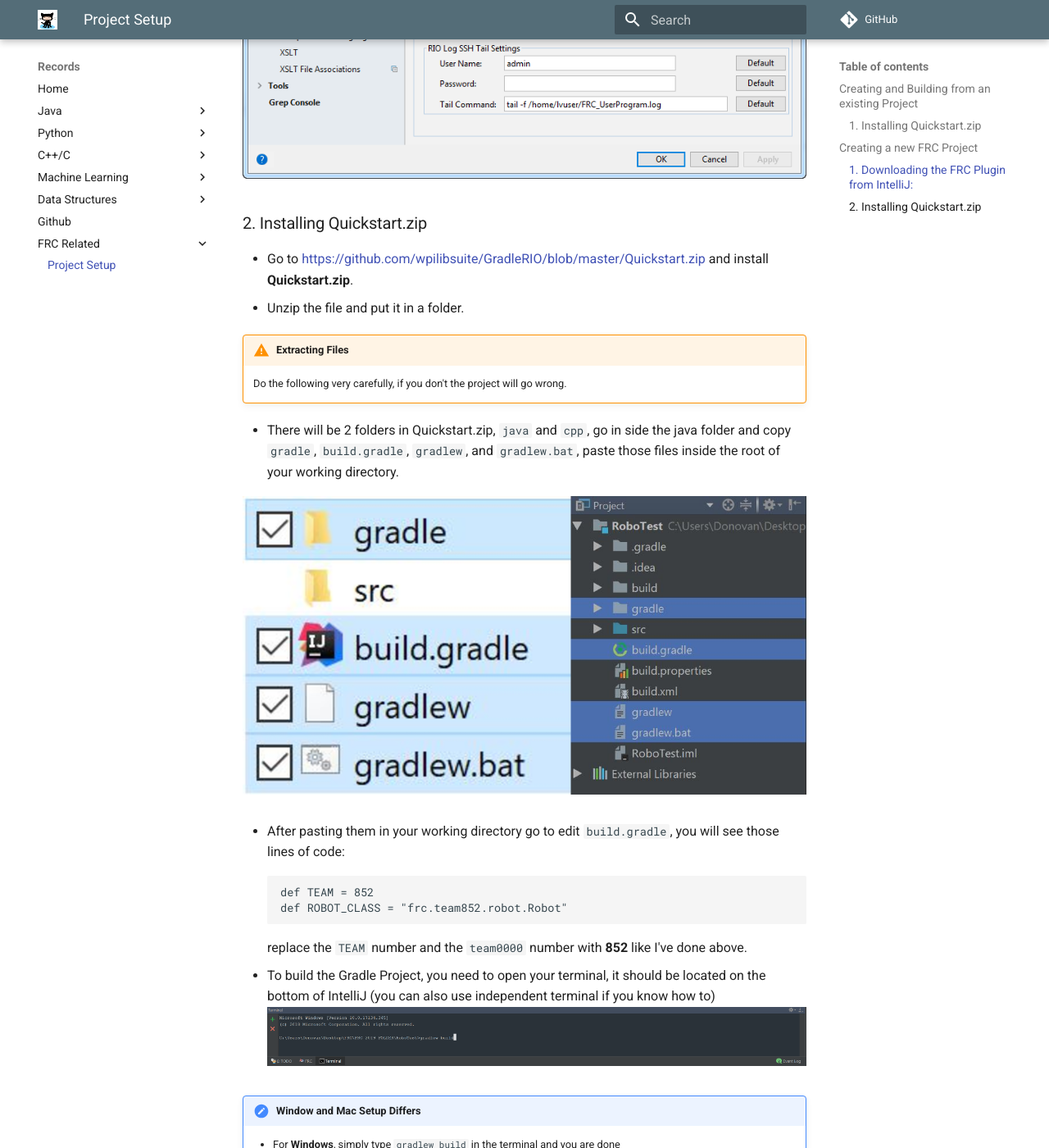
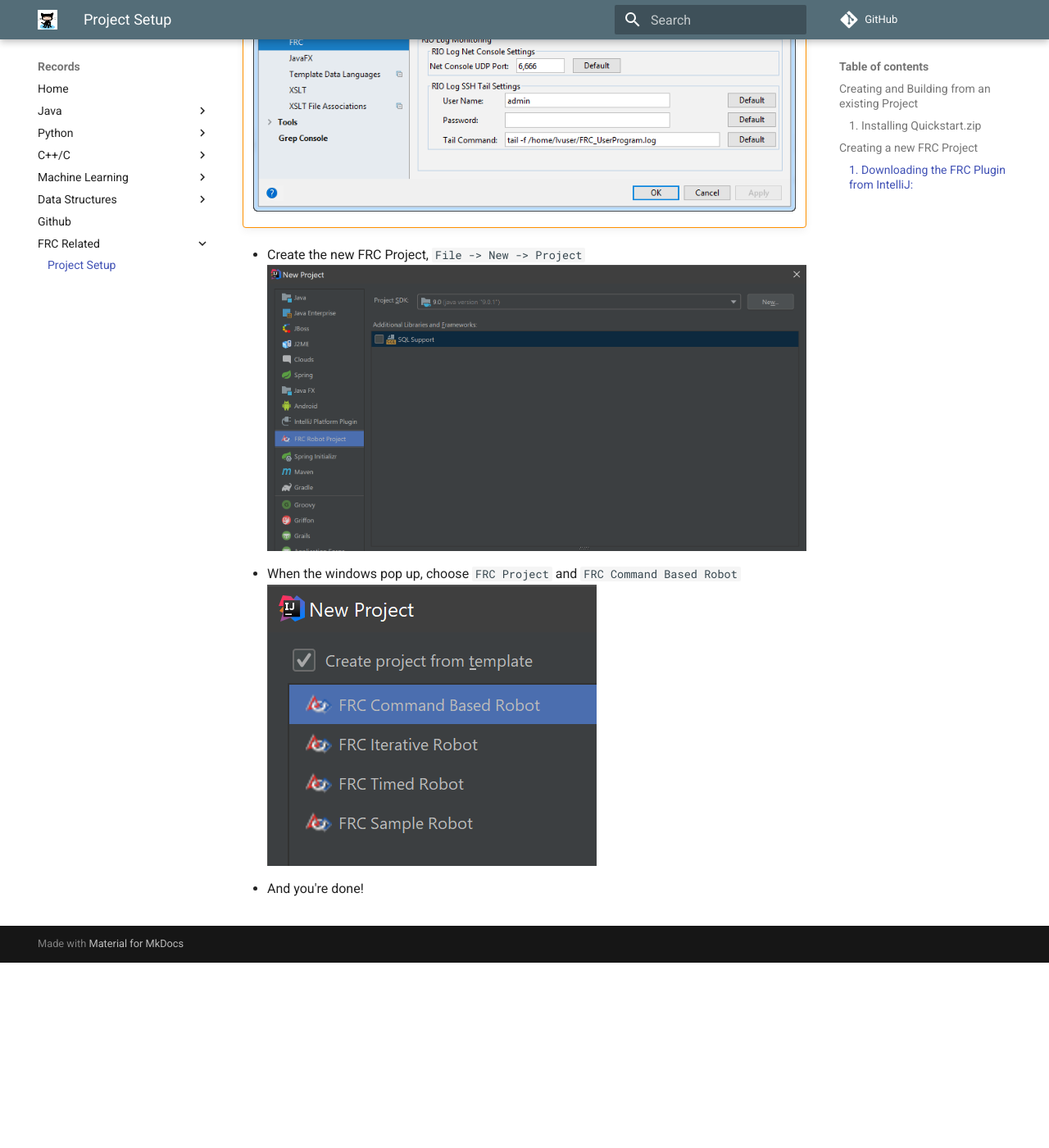
Before and after one commit to 20dzhong/20dzhong-mkdocs, an MkDocs documentation site: the page built from docs/gradleSetup.md, in a window 1280 px wide and 1400 px high, scrolled down 2097 px. Shown: the whole window at 82% size. Built offline with MkDocs 1.6.1 and Material for MkDocs 9.7.7, drawn with Linux system fonts in a browser that asks for light colours; comment, search, counter and statistics services are not loaded; after the commit the page ends 3271 px from its top, so only the background shows below that; some of the changed text lies outside the part shown.

Commit message:
changed gradlew setup to make it work

````diff
--- a/docs/gradleSetup.md
+++ b/docs/gradleSetup.md
@@ -37,38 +37,21 @@ replace the ``TEAM`` number and the ```team0000``` number with **852** like I've
 ## Creating a new FRC Project
 
 ### 1. Downloading the FRC Plugin from IntelliJ:
-* Open IntelliJ and go to ``File -> Setting -> Plugins``
-* Under the **Plugins** panel, click the ``Browse Repository``
-button and search up ``FRC`` in the search bar, and download the only option that shows up
-* Restart IntelliJ
-* Go to ``File -> Settings -> Language & Frameworks -> Schemas and DTDs -> FRC`` and set the team name to **852**
 
-![Configur Team Number](./images/frc-settings-dialog-team-number-highlighted.png)
+* UPDATE INTELLIJ TO THE LATEST VERSION, it might not work otherwise
 
-### 2. Installing Quickstart.zip
-* Go to [https://github.com/wpilibsuite/GradleRIO/blob/master/Quickstart.zip](https://github.com/wpilibsuite/GradleRIO/blob/master/Quickstart.zip) and install **Quickstart.zip**.
-* Unzip the file and put it in a folder.
+!!! warning "You can skip the following if it's not you have already downloaded the plugin"
+    * Open IntelliJ and go to ``File -> Setting -> Plugins``
+    * Under the **Plugins** panel, click the ``Browse Repository``
+    button and search up ``FRC`` in the search bar, and download the only option that shows up
+    * Restart IntelliJ
+    * Go to ``File -> Settings -> Language & Frameworks -> Schemas and DTDs -> FRC`` and set the team name to **852**
 
-!!! warning "Extracting Files"
-    Do the following very carefully, if you don't the project will go wrong.
+    ![Configur Team Number](./images/frc-settings-dialog-team-number-highlighted.png)
 
-* There will be 2 folders in Quickstart.zip, ``java`` and ``cpp``, go in side the java folder and copy ``gradle``, ``build.gradle``, ``gradlew``, and ``gradlew.bat``, paste those files
-inside the root of your working directory.
+* Create the new FRC Project, ``File -> New -> Project``
+![FRC Project](./images/frc_project.PNG)
+* When the windows pop up, choose ``FRC Project`` and ``FRC Command Based Robot``
+![FRC Project](./images/command_base_create.PNG)
 
-![Example](./images/project_view.png)
-
-* After pasting them in your working directory go to edit ``build.gradle``, you will see those lines of code:
-```
-def TEAM = 852
-def ROBOT_CLASS = "frc.team852.robot.Robot"
-```
-replace the ``TEAM`` number and the ```team0000``` number with **852** like I've done above.
-
-* To build the Gradle Project, you need to open your terminal, it should be located on the bottom of IntelliJ (you can also use independent terminal if you know how to)
-![Terminal](./images/terminal.PNG)
-
-!!! note "Window and Mac Setup Differs"
-    * For **Windows**, simply type ``gradlew build`` in the terminal and you are done
-    * For **Mac**, type ``chmod u+x gradlew`` into terminal to grant it the permissions to execute, then type in ``./gradlew``, then you are done.
-
-* Congrats, you are done, if ``src`` folder is not marked as source, mark it as source.
+* And you're done!
````
Also changed, not shown: docs/index.md (+3 -3 lines), docs/images/command_base_create.PNG (added), docs/images/frc_project.PNG (added).
